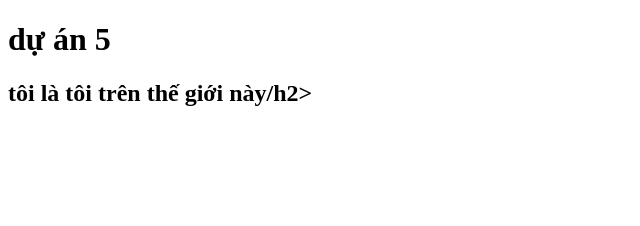
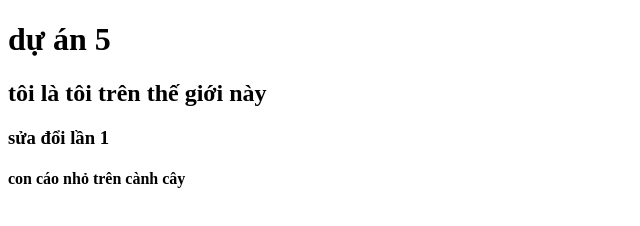
Before and after one commit to ngoclam8/duan5, a plain HTML site: page index.html in a window 1280 px wide. Shown: the whole page, without its empty margins (0-640 px from the left). Drawn offline with Linux system fonts and the light colour scheme.

Commit message:
sửa đổi lần 1

```diff
--- a/index.html
+++ b/index.html
@@ -7,6 +7,8 @@
   </head>
   <body>
     <h1>dự án 5</h1>
-    <h2>tôi là tôi trên thế giới này/h2>
+    <h2>tôi là tôi trên thế giới này</h2>
+    <h3>sửa đổi lần 1</h3>
+    <h4>con cáo nhỏ trên cành cây</h4>
   </body>
 </html>
```
